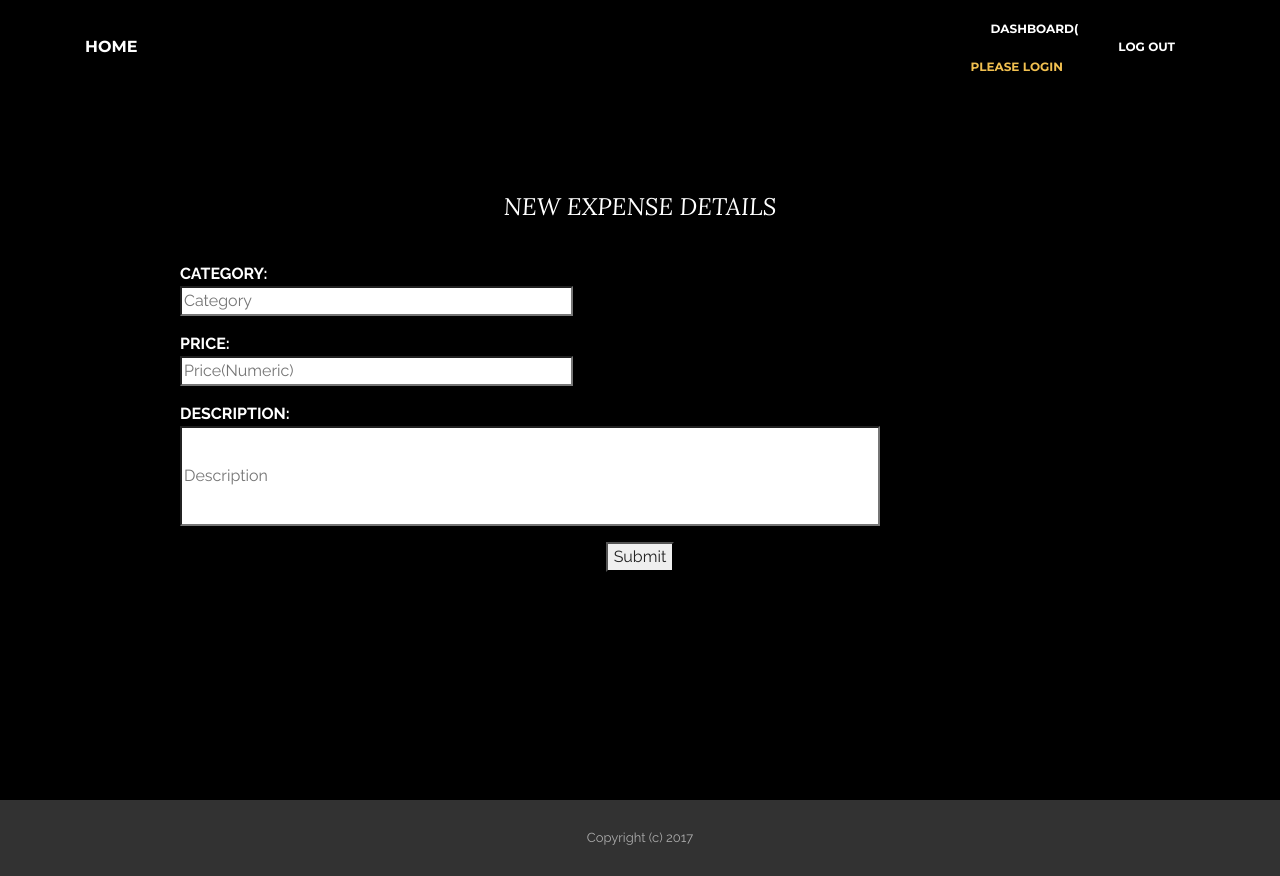
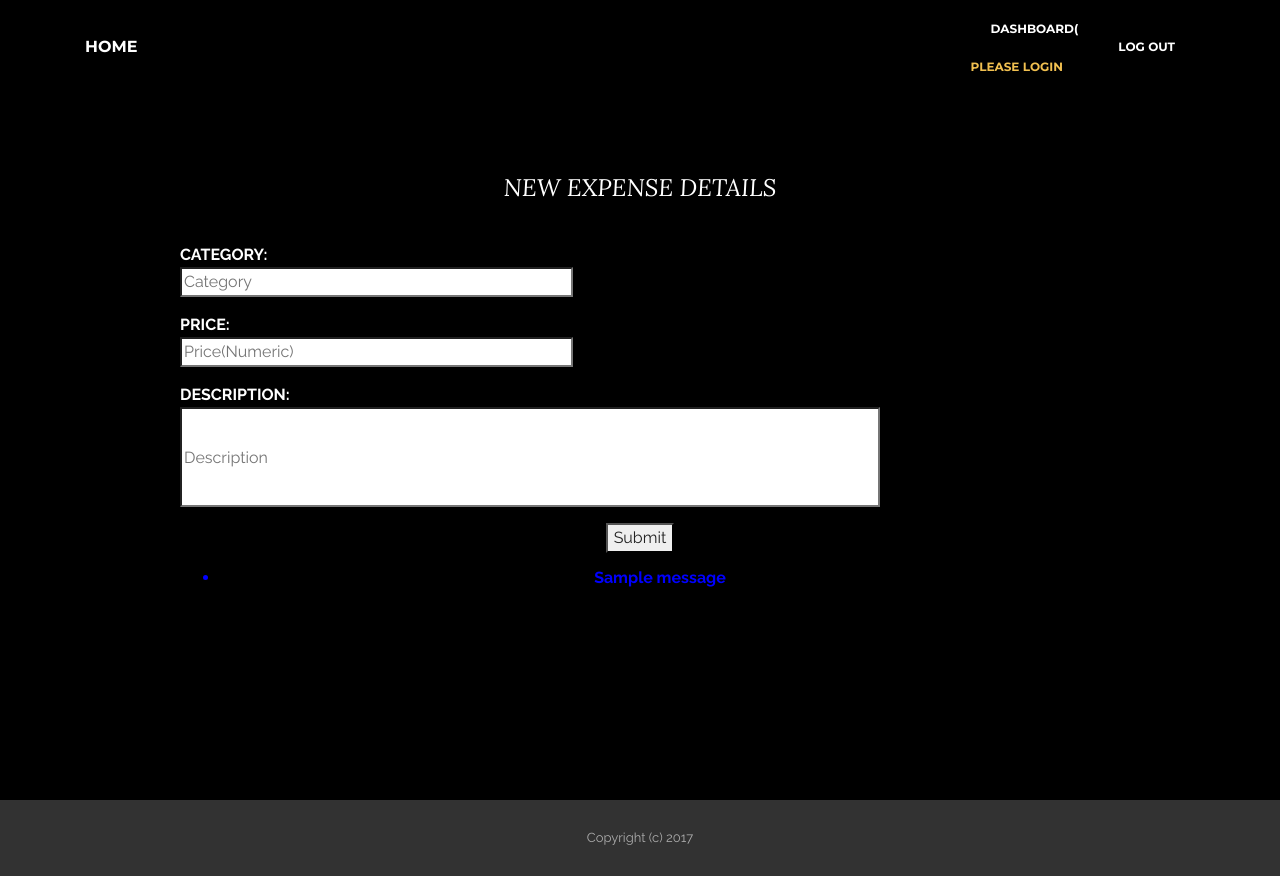
Before and after one commit to ayir/expense, a Flask app: page /add in a window 1280 px wide. Run offline with Flask 2, Linux system fonts and the light colour scheme; one stand-in notice (Sample message) is shown; some libraries are stand-ins or nearby versions.

Commit message:
klastest

```diff
--- a/app.py
+++ b/app.py
@@ -129,7 +129,7 @@ def category():
                                              request.form['field8'],
                                              request.form['field9'])
     if (data_category == 1):
-        flash('ERROR! CATAGORY ALREADY SATISFIED OR SOMETHING WENT WRONG PLEASE CHECK NEXT MESSAGE TO CONFIRM')
+        flash('CATEGORY ALREADY PRESENT/INVALID INPUT')
     else:
         flash(data_category)
         user_data = session['name']
--- a/db/db.py
+++ b/db/db.py
@@ -51,6 +51,12 @@ def insert_categories(USER, CATEGORIES, PRICE, DESCRIPTION):
 
 
 def category_alreadyexits(USER, CATEGORIES, PRICE, DESCRIPTION):
+    if not CATEGORIES:
+        return 1
+    elif not PRICE:
+        return 1
+    elif not DESCRIPTION:
+        return 1
     connection = get_connection()
     cursor = connection.cursor()
     query = """SELECT USERID from USER_DATA where CATEGORIES='%s';"""
--- a/templates/add_catagories.html
+++ b/templates/add_catagories.html
@@ -81,6 +81,16 @@
 
 
                     </p>
+                    <p class="mbr-section-lead lead"><font style="color:blue; font-size: '18'" ><b>{% with messages = get_flashed_messages() %}
+  {% if messages %}
+    <ul class=flashes>
+    {% for message in messages %}
+      <li>{{ message }}</li>
+    {% endfor %}
+    </ul>
+  {% endif %}
+{% endwith %}
+{% block body %}{% endblock %}</b></font></p>
 
                 </div>
             </div>
--- a/templates/login.html
+++ b/templates/login.html
@@ -64,6 +64,8 @@
         <div class="container">
             <div class="row">
                 <div class="mbr-section col-md-10 col-md-offset-1 text-xs-center">
+                <p class="mbr-section-lead lead">{% if error %}
+Error:{{ error }} {% endif %}</p>
 <form action = "" method = post style="text-align: center; color = red">
 <p><font style="color: white"><strong> Username : </strong></font><input type = text name = username placeholder = "Username" size="35"></p>
 <p><font style="color: white"><strong> Password : </strong></font><input type = password name = password placeholder = "Password" size="35"></p></font>
```
Also changed, not shown: templates/registration.html (+11 -1 lines).
